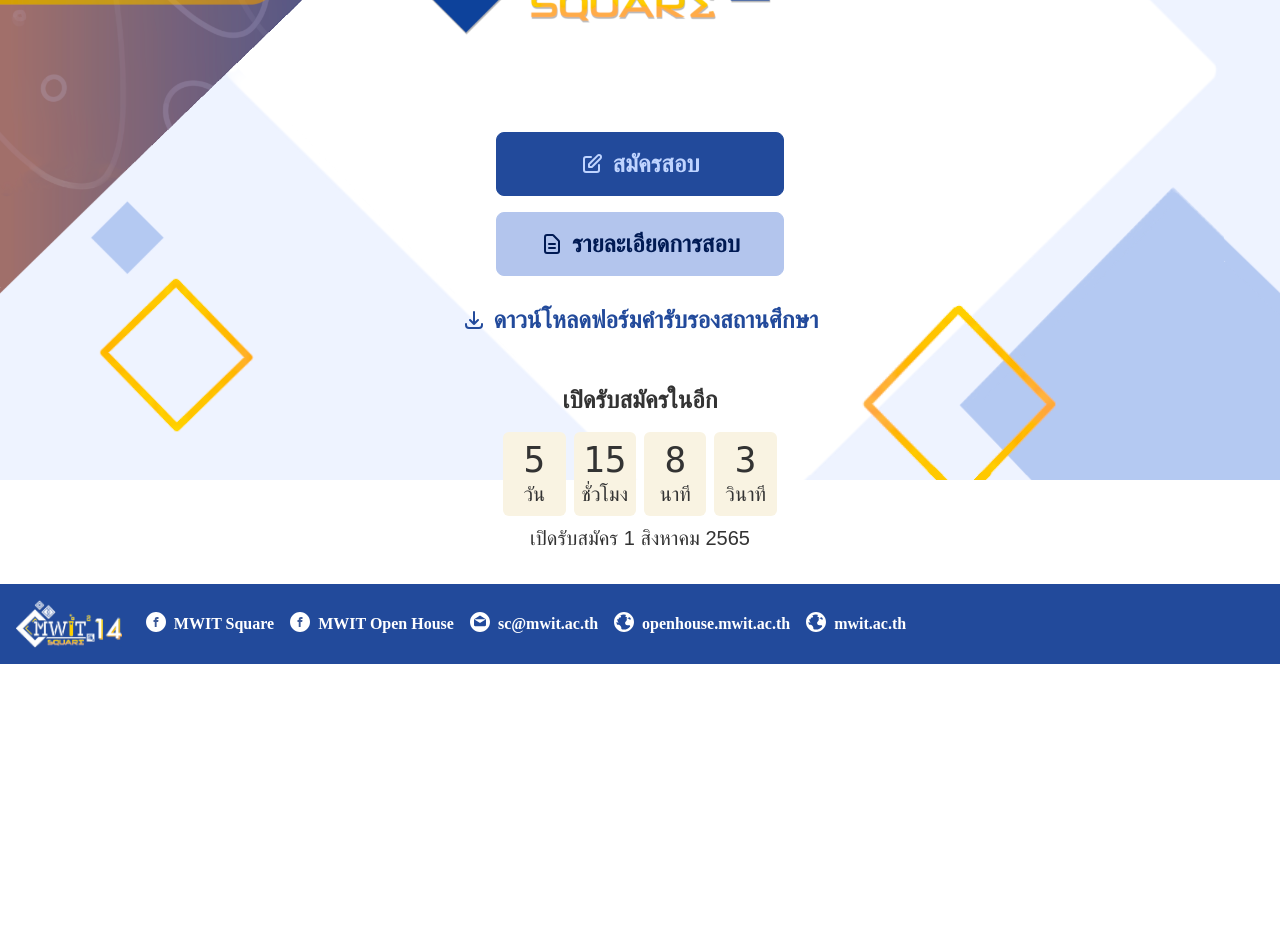
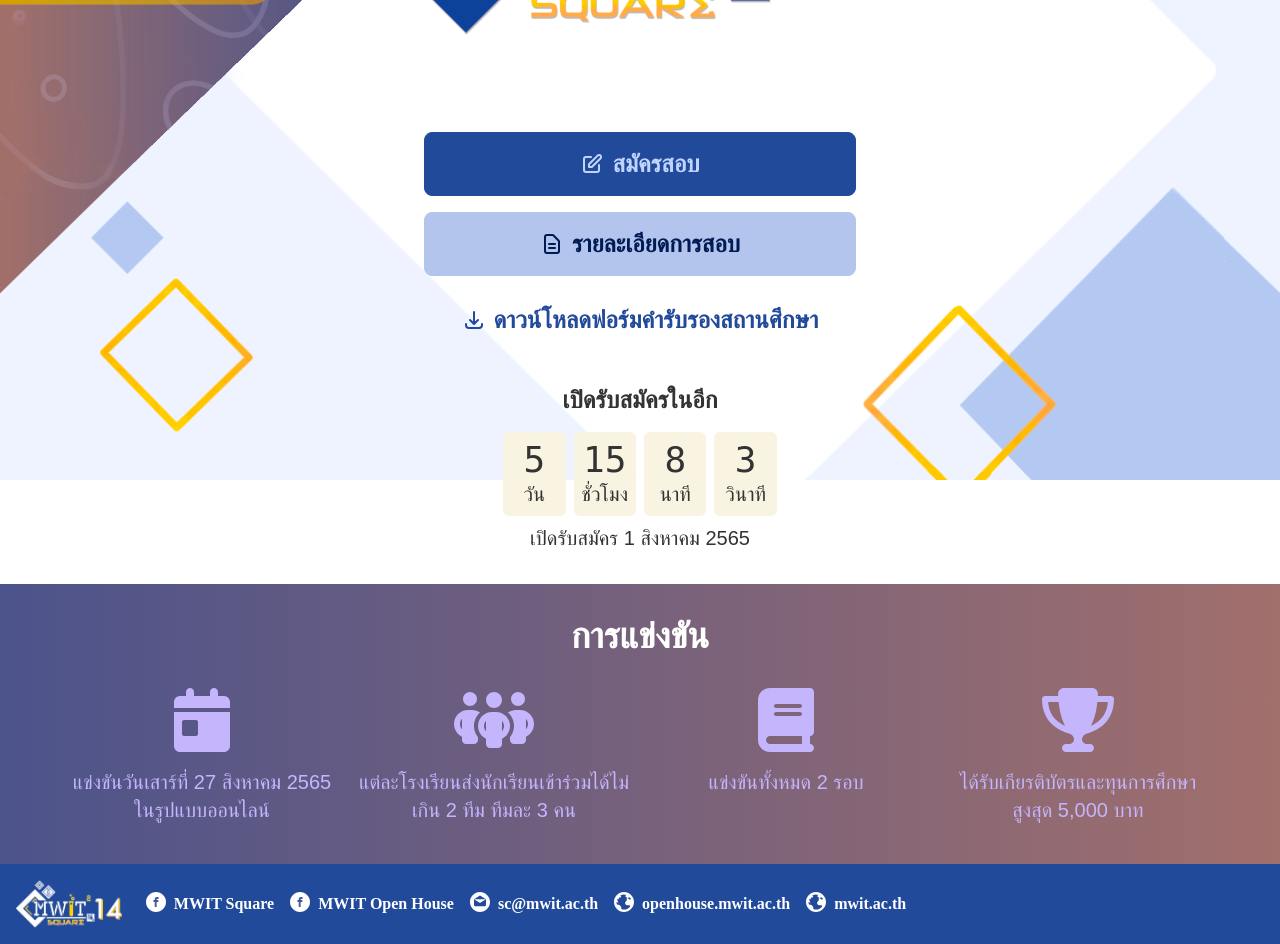
Before and after one commit to Chainxc/square1, a Next.js app: page / in a window 1280 px wide. Shown: the part 320-1264 px from the top of the page. Before the commit the page ends 984 px from the top, so only its background shows below. Built offline with nearby package versions, Linux system fonts and the light colour scheme; a web font is replaced by a local one.

Commit message:
adding contest detail

```diff
--- a/package.json
+++ b/package.json
@@ -9,6 +9,9 @@
     "lint": "next lint"
   },
   "dependencies": {
+    "@fortawesome/fontawesome-svg-core": "^6.1.2",
+    "@fortawesome/free-solid-svg-icons": "^6.1.2",
+    "@fortawesome/react-fontawesome": "^0.2.0",
     "daisyui": "^2.20.0",
     "next": "12.2.3",
     "react": "18.2.0",
--- a/pages/index.jsx
+++ b/pages/index.jsx
@@ -1,6 +1,13 @@
 import Head from 'next/head'
 import { useEffect, useState } from 'react'
 import { useRouter } from 'next/router'
+import { FontAwesomeIcon } from '@fortawesome/react-fontawesome'
+import {
+  faPeopleGroup,
+  faBook,
+  faTrophy,
+  faCalendarDay,
+} from '@fortawesome/free-solid-svg-icons'
 
 const share = [
   {
@@ -27,6 +34,25 @@ const share = [
     icon: 'icon/globeicon.svg',
     href: 'https://mwit.ac.th',
     name: 'mwit.ac.th',
+  },
+]
+
+const ctInfo = [
+  {
+    icon: faCalendarDay,
+    text: 'แข่งขันวันเสาร์ที่ 27 สิงหาคม 2565 ในรูปแบบออนไลน์',
+  },
+  {
+    icon: faPeopleGroup,
+    text: 'แต่ละโรงเรียนส่งนักเรียนเข้าร่วมได้ไม่เกิน 2 ทีม ทีมละ 3 คน',
+  },
+  {
+    icon: faBook,
+    text: 'แข่งขันทั้งหมด 2 รอบ',
+  },
+  {
+    icon: faTrophy,
+    text: 'ได้รับเกียรติบัตรและทุนการศึกษาสูงสุด 5,000 บาท',
   },
 ]
 
@@ -84,14 +110,14 @@ export default function Home() {
 
       <main className='' data-theme='sq'>
         <img
-          className='fixed object-none object-left min-h-screen'
+          className='fixed object-none object-left min-h-full'
           src='img/coverbg.png'
         />
         <img className='absolute w-full' src='img/coverlogo.png' />
         <div className='absolute'>
           <img className='w-full' src='img/covercrop.png' />
           <div className='flex flex-wrap justify-center space-y-2 pb-8'>
-            <div className='max-w-xs space-y-2 px-4'>
+            <div className='space-y-2 px-10 w-full max-w-md sm:max-w-lg'>
               <button className='ds-btn ds-btn-sm ds-btn-primary font-IBMPlex font-bold md:ds-btn-md md:text-xl lg:ds-btn-lg lg:text-2xl space-x-2 w-full'>
                 <svg
                   xmlns='http://www.w3.org/2000/svg'
@@ -109,7 +135,7 @@ export default function Home() {
                 </svg>
                 <span>สมัครสอบ</span>
               </button>
-              <div className='w-screen' />
+              <div className='w-full' />
               <button className='ds-btn ds-btn-sm ds-btn-secondary font-IBMPlex font-bold md:ds-btn-md md:text-xl lg:ds-btn-lg lg:text-2xl space-x-2 w-full'>
                 <svg
                   xmlns='http://www.w3.org/2000/svg'
@@ -128,7 +154,7 @@ export default function Home() {
                 <span>รายละเอียดการสอบ</span>
               </button>
             </div>
-            <div className='w-screen' />
+            <div className='w-full' />
             <div className='ds-dropdown ds-dropdown-hover sm:ds-dropdown-right'>
               <label
                 tabIndex='0'
@@ -178,7 +204,7 @@ export default function Home() {
                 </li>
               </ul>
             </div>
-            <div className='w-screen' />
+            <div className='w-full' />
             <div className='max-w-xl pt-5 space-y-4 text-center'>
               <span className='md:text-xl lg:text-2xl font-IBMPlex font-bold'>
                 เปิดรับสมัครในอีก
@@ -229,6 +255,27 @@ export default function Home() {
               </span>
             </div>
           </div>
+          <div className='w-full bg-gradient-to-r from-pa to-pb p-4 md:p-8'>
+            <div className='flex flex-wrap gap-2 justify-center'>
+              <span className='text-center text-lg md:text-2xl lg:text-4xl text-white font-bold font-IBMPlex'>
+                การแข่งขัน
+              </span>
+              <div className='w-full' />
+              <div className='grid grid-cols-1 sm:grid-cols-2 md:grid-cols-4 w-full max-w-7xl pt-4 px-8 gap-4'>
+                {ctInfo.map((t, idx) => (
+                  <div
+                    className='grid grid-rows-2 justify-items-center gap-y-4 hover:scale-105 transition-all duration-200 text-violet-300 hover:text-violet-100'
+                    key={idx}
+                  >
+                    <FontAwesomeIcon icon={t.icon} className='h-16' />
+                    <div className='text-center text-sm md:text-base lg:text-xl font-IBMPlexLoop'>
+                      {t.text}
+                    </div>
+                  </div>
+                ))}
+              </div>
+            </div>
+          </div>
           <footer className='w-full bg-primary'>
             <div className='flex flex-wrap gap-4 p-4 items-center'>
               <img src='img/logo.png' className='h-12 pr-2' />
--- a/tailwind.config.js
+++ b/tailwind.config.js
@@ -12,6 +12,10 @@ module.exports = {
                 B612Mono: ["B612 Mono", "mono"]
                     // Kodchasan: ["Kodchasan", "sans-serif"]
             },
+            colors: {
+                pa: '#4c538b',
+                pb: '#a16f6c'
+            }
         },
     },
     plugins: [require("daisyui")],
```
Also changed, not shown: 2 other files (tests, documents, lock files or other folders).
